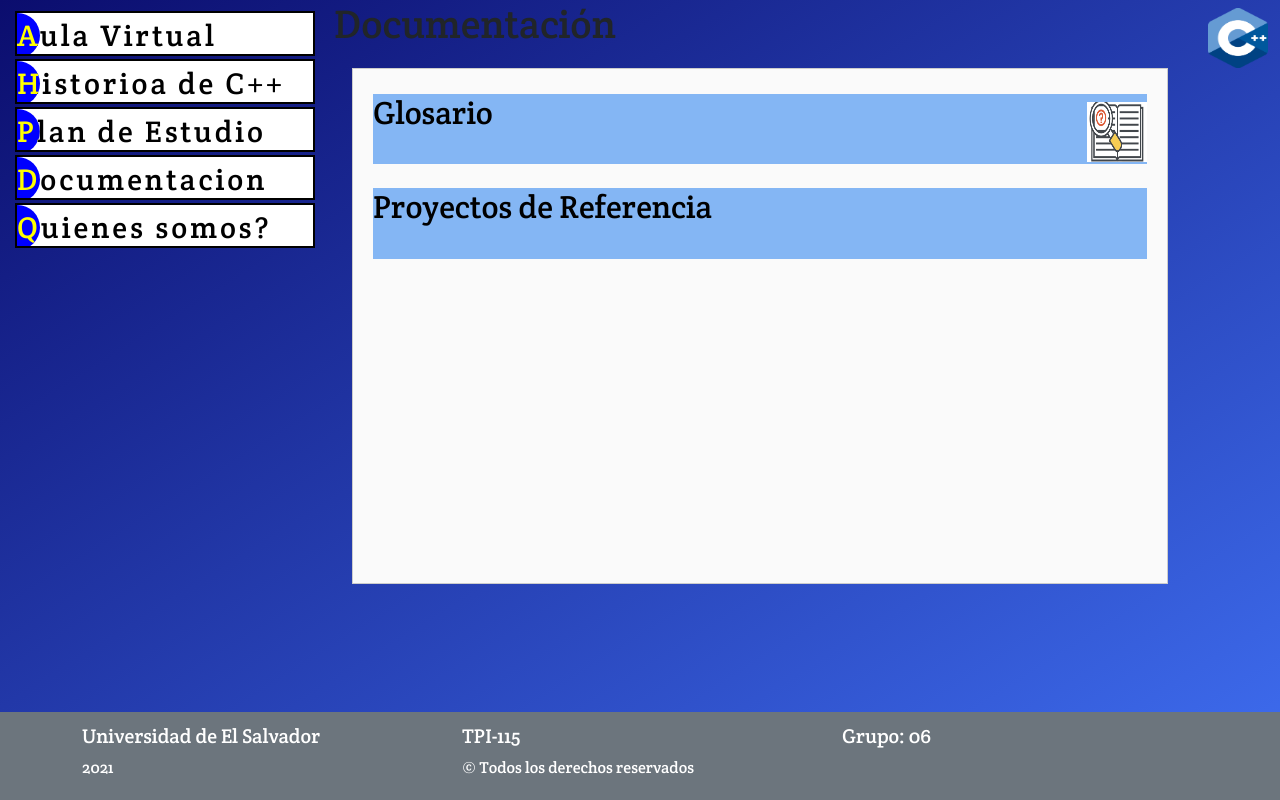
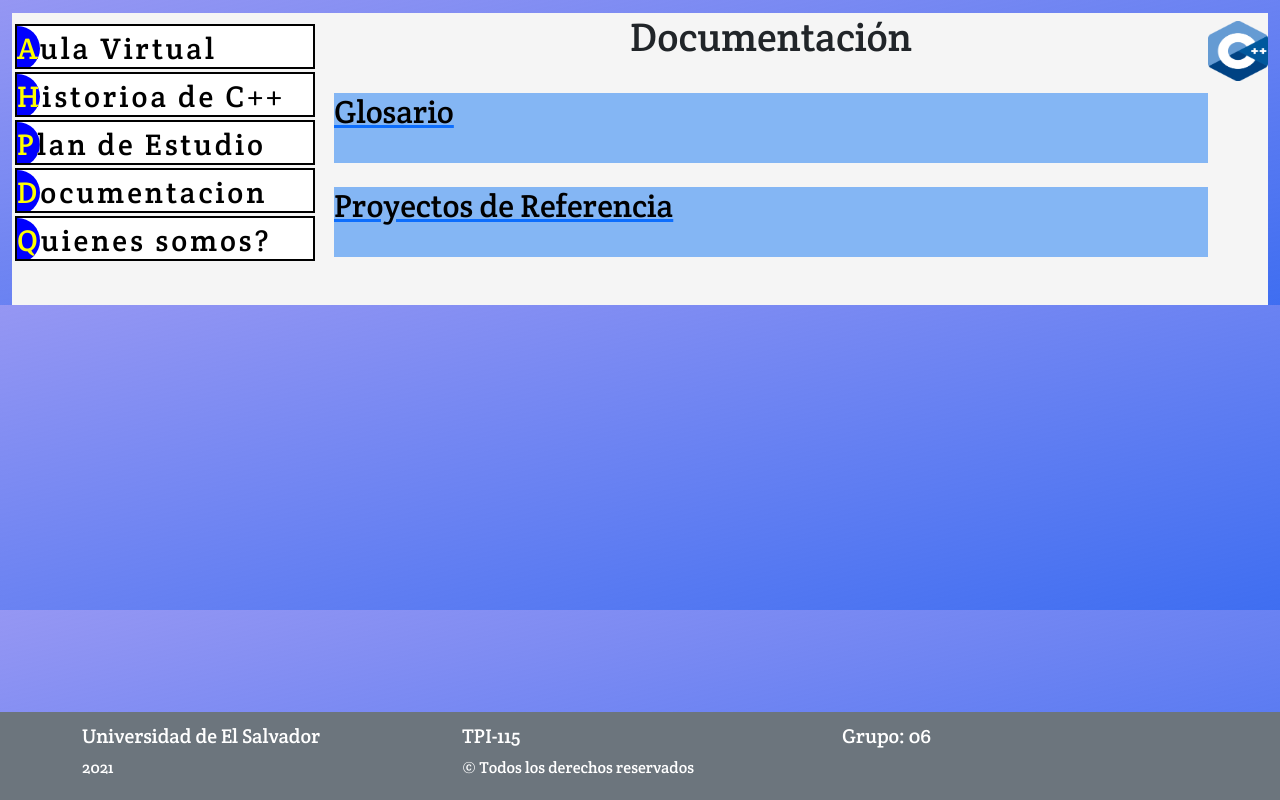
Before and after one commit to Rosalioalfre2/TPI115-Proyecto, a plain HTML site: page TPI-Proyecto/TPI-Proyecto/documentacion.html in a window 1280 px wide. Drawn offline with nearby package versions, Linux system fonts and the light colour scheme.

Commit message:
documentacion

```diff
--- a/TPI-Proyecto/TPI-Proyecto/documentacion.html
+++ b/TPI-Proyecto/TPI-Proyecto/documentacion.html
@@ -9,7 +9,7 @@
     <!-- Bootstrap CSS -->
     <link href="https://cdn.jsdelivr.net/npm/bootstrap@5.1.3/dist/css/bootstrap.min.css" rel="stylesheet" integrity="sha384-1BmE4kWBq78iYhFldvKuhfTAU6auU8tT94WrHftjDbrCEXSU1oBoqyl2QvZ6jIW3" crossorigin="anonymous">
 
-    <link rel="stylesheet" href="CSS/estilos.css">
+    <link rel="stylesheet" href="CSS/historia.css">
 
     <title>Documentación</title>
 </head>
@@ -34,7 +34,7 @@
                 <div id="Layer1" style="width: 100; height: 125; overflow: scroll;" class="bluebox">
 
                     <br>
-                    <a href= "Glosario.html"><img src="IMG/glosario.png">
+                    <a href= "Glosario.html">
                     <div style=" color:	black; background-color: #84b6f4	; " ><h2>Glosario</h2><br></div>
                     </a>
                     <br>
```
